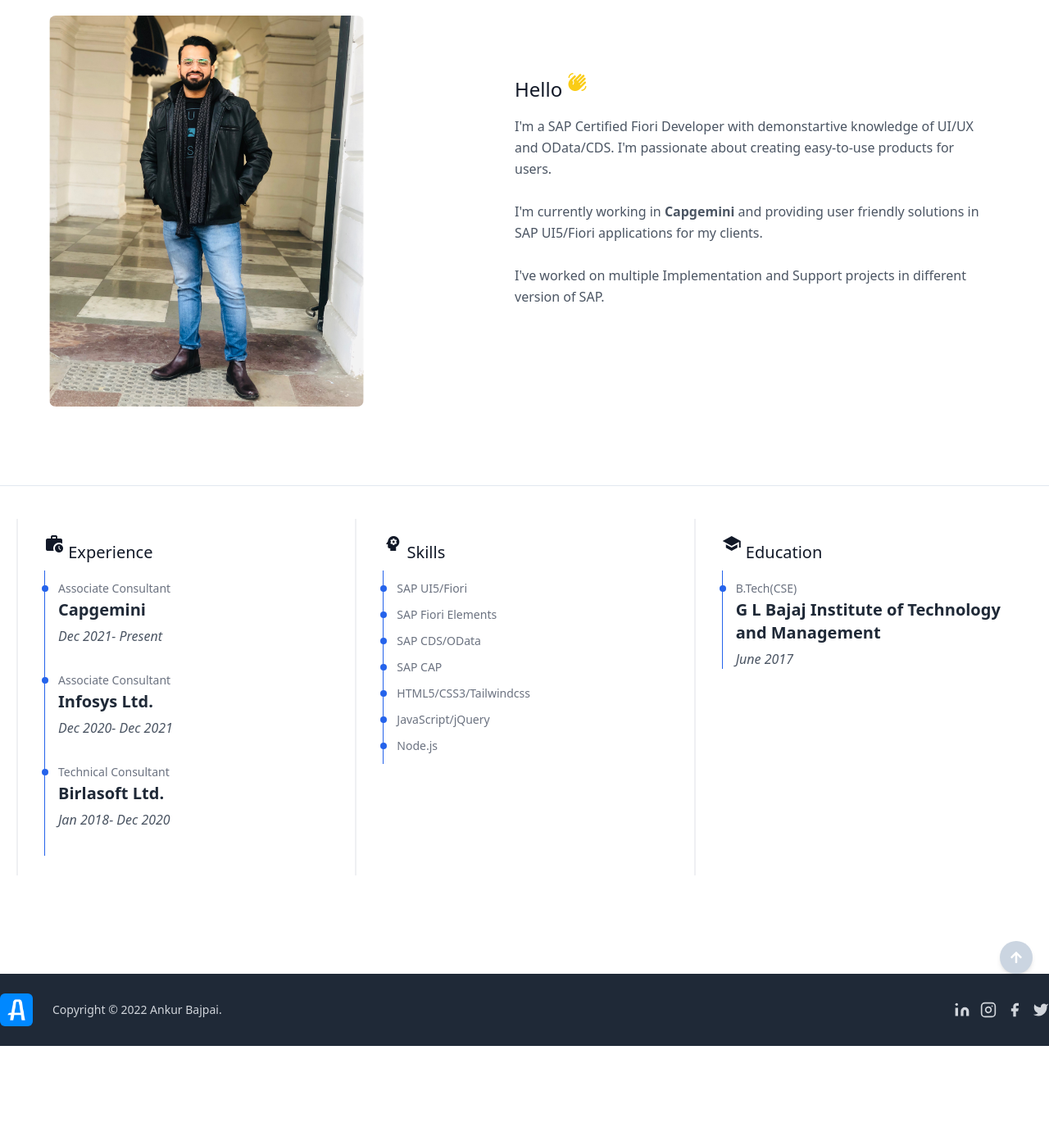
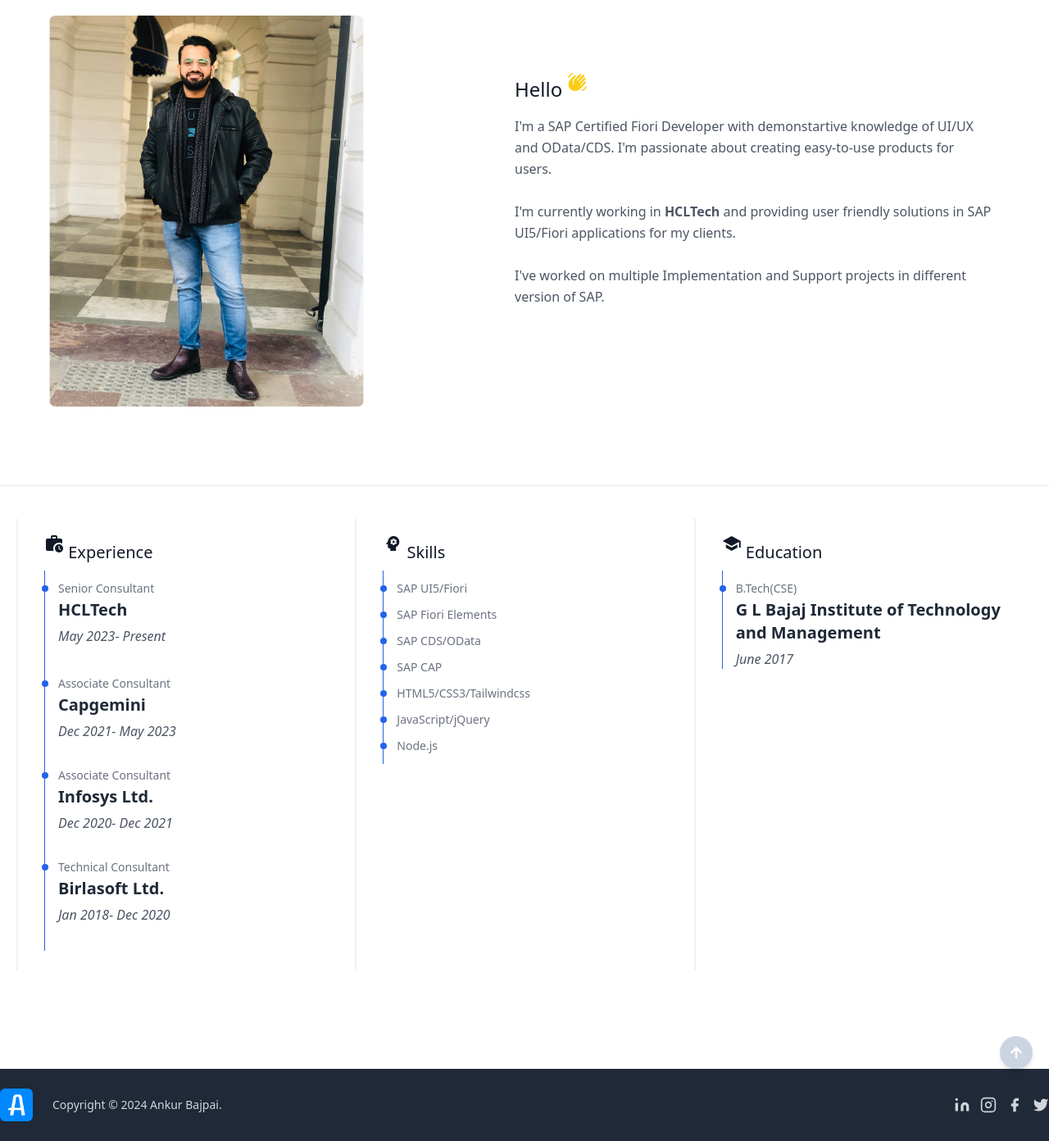
Before and after one commit to Ankurbajpai/Portfolio_Ankur, a website built with Vite: page about.html in a window 1280 px wide. Shown: the part 93-1485 px from the top of the page at 82% size. Before the commit the page ends 1369 px from the top, so only its background shows below. Built offline with nearby package versions, Linux system fonts and the light colour scheme.

Commit message:
update exp

```diff
--- a/about.html
+++ b/about.html
@@ -74,7 +74,7 @@
               about creating easy-to-use products for users.
               <br />
               <br />
-              I'm currently working in <strong>Capgemini</strong> and providing user friendly solutions in SAP UI5/Fiori
+              I'm currently working in <strong>HCLTech</strong> and providing user friendly solutions in SAP UI5/Fiori
               applications for my clients. <br /><br />
               I've worked on multiple Implementation and Support projects in different version of SAP.
             </p>
@@ -93,11 +93,21 @@
                 <li>
                   <div class="flex flex-start items-center pt-3">
                     <div class="bg-blue-600 w-2 h-2 rounded-full -ml-1 mr-3"></div>
+                    <p class="text-gray-500 text-sm dark:text-gray-100">Senior Consultant</p>
+                  </div>
+                  <div class="mt-0.5 ml-4 mb-6">
+                    <h4 class="text-gray-800 font-semibold text-xl mb-1.5 dark:text-gray-200">HCLTech</h4>
+                    <p class="font-style: italic mb-3">May 2023- Present</p>
+                  </div>
+                </li>
+                <li>
+                  <div class="flex flex-start items-center pt-3">
+                    <div class="bg-blue-600 w-2 h-2 rounded-full -ml-1 mr-3"></div>
                     <p class="text-gray-500 text-sm dark:text-gray-100">Associate Consultant</p>
                   </div>
                   <div class="mt-0.5 ml-4 mb-6">
                     <h4 class="text-gray-800 font-semibold text-xl mb-1.5 dark:text-gray-200">Capgemini</h4>
-                    <p class="font-style: italic mb-3">Dec 2021- Present</p>
+                    <p class="font-style: italic mb-3">Dec 2021- May 2023</p>
                   </div>
                 </li>
                 <li>
--- a/footer.html
+++ b/footer.html
@@ -4,7 +4,7 @@
       <a class="flex title-font font-medium items-center text-gray-300 mb-4 md:mb-0">
         <img src="/images/headerlogo.png" alt="Ankur" srcset="" class="h-10 rounded-md" />
       </a>
-      <p class="text-sm text-gray-300 sm:ml-6 sm:mt-0 mt-4 dark:text-white">Copyright &copy; 2022 Ankur Bajpai.</p>
+      <p class="text-sm text-gray-300 sm:ml-6 sm:mt-0 mt-4 dark:text-white">Copyright &copy; 2024 Ankur Bajpai.</p>
       <span class="inline-flex sm:ml-auto sm:mt-0 mt-4 justify-center sm:justify-start">
         <a
           href="https://www.linkedin.com/in/ankurbajpai58/"
```
